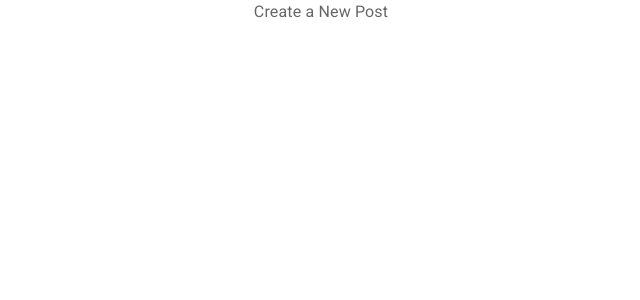
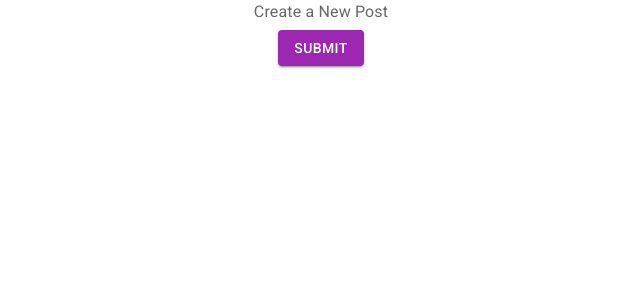
Before and after one commit to CDeweger/my-note, a React (Create React App) app: page /create in a window 1280 px wide. Shown: the top 300 px of the page, without its empty margins (319-959 px from the left). Built offline with nearby package versions, Linux system fonts and the light colour scheme.

Commit message:
add Button component

```diff
--- a/src/pages/Create.js
+++ b/src/pages/Create.js
@@ -1,6 +1,6 @@
 import React from "react";
 import Typography from "@mui/material/Typography";
-
+import Button from "@mui/material/Button";
 const Create = () => {
   return (
     <div>
@@ -12,6 +12,15 @@
       >
         Create a New Post
       </Typography>
+
+      <Button
+        type="submit"
+        variant="contained"
+        color="secondary"
+        onClick={() => console.log("clicked")}
+      >
+        Submit
+      </Button>
     </div>
   );
 };
```
